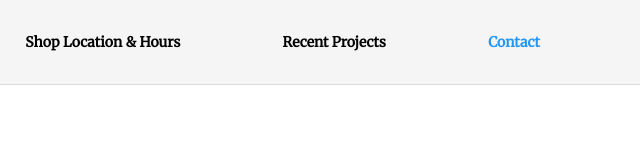
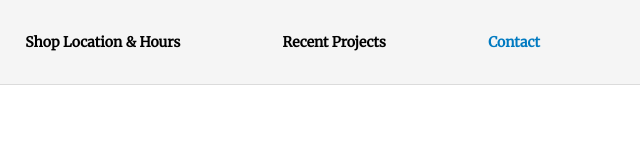
Before and after one commit to seankelliher/header-navigation, a plain HTML site: page contact.html in a window 1280 px wide. Shown: the top 160 px of the page, 640-1280 px from the left. Drawn offline with Linux system fonts and the light colour scheme; a web font is replaced by a local one.

Commit message:
Modify selected font color

```diff
--- a/style.css
+++ b/style.css
@@ -175,7 +175,7 @@ nav li a:hover {
 }
 
 .selected {
-    color: #2196f3;
+    color: #007ac1;
     text-decoration: none;
 }
 
```
